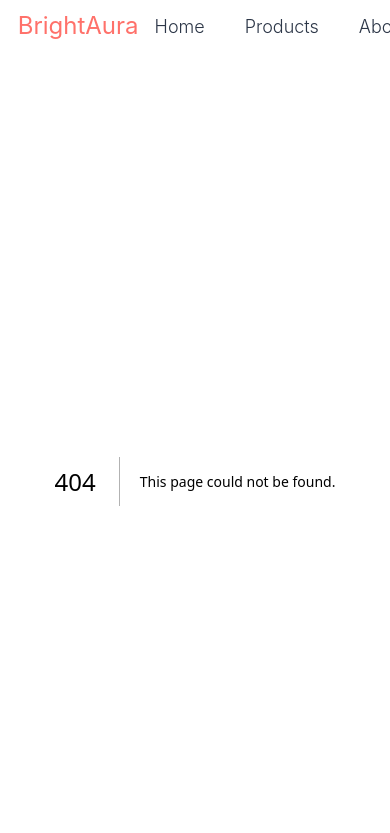
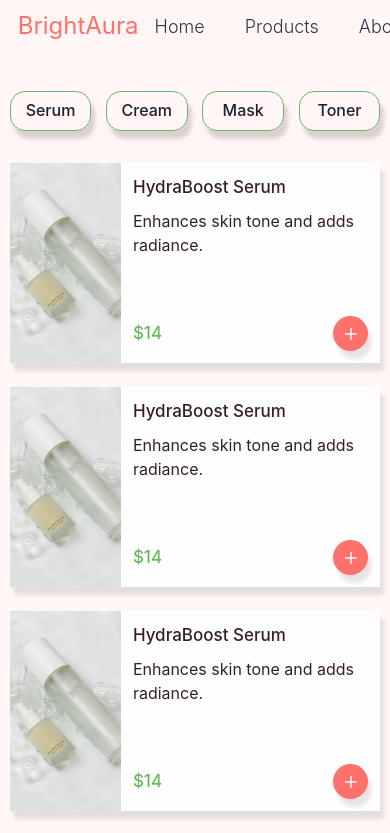
Before and after one commit to Eda-Inal/e-commerce-app, a Next.js app in the folder commerce/: page /products in a window 390 px wide. Before the commit this address had no page. Shown: the top 833 px of the page. Built offline with nearby package versions, Linux system fonts and the light colour scheme.

Commit message:
add cards and responsive design tin products page

```diff
--- a/commerce/src/app/components/navbar.jsx
+++ b/commerce/src/app/components/navbar.jsx
@@ -32,7 +32,7 @@ function Navbar() {
 
             <Flex gap={10} alignItems="center" fontWeight={300} >
               <Box fontSize="lg"  cursor="pointer"><Link href="/home">Home</Link></Box>
-              <Box fontSize="lg"  cursor="pointer">Products</Box>
+              <Box fontSize="lg"  cursor="pointer"><Link href="/products">Products</Link></Box>
               <Box fontSize="lg" cursor="pointer">About Us</Box>
               <Box fontSize="lg" fontWeight={500} cursor="pointer"><BsBasket3Fill  /></Box>
             </Flex>
--- /dev/null
+++ b/commerce/src/app/products/page.jsx
@@ -0,0 +1,86 @@
+import React from 'react'
+import { Box,Text,Button } from '@chakra-ui/react'
+import serum from  "../../../public/product.jpg"
+import Image from 'next/image'
+import { IoIosAdd } from "react-icons/io";
+function Products() {
+  const items = Array(6).fill({});
+  return (
+    <>
+  <Box width={["95%","90%","80%"]} mx="auto" mt={8}  >
+    {/* banner */}
+<Box width="100%" display="flex" mx="auto" flexDirection={["column-reverse","column-reverse","column-reverse","row"]}>
+<Box width={["100%","100%","90%","20%"]}>sdd</Box>
+
+
+
+{/* right side */}
+<Box width={["100%","100%","90%","80%"]}  mx="auto">
+    <Box width="100%" display="flex" mx="auto" justifyContent="space-between">
+<Button width="22%" height="40px" fontWeight={500} borderRadius={15} bgColor="transparent" border="1px #6BB663 solid" boxShadow="4px 8px 4px rgba(0, 0, 0, 0.15)" fontSize={["16px","18px"]}>Serum</Button>
+<Button width="22%" height="40px" fontWeight={500} borderRadius={15} bgColor="transparent" border="1px #6BB663 solid" boxShadow="4px 8px 4px rgba(0, 0, 0, 0.15)" fontSize={["16px","18px"]}>Cream</Button>
+<Button width="22%" height="40px"fontWeight={500} borderRadius={15} bgColor="transparent" border="1px #6BB663 solid" boxShadow="4px 8px 4px rgba(0, 0, 0, 0.15)" fontSize={["16px","18px"]}>Mask</Button>
+<Button width="22%" height="40px" fontWeight={500} borderRadius={15} bgColor="transparent" border="1px #6BB663 solid" boxShadow="4px 8px 4px rgba(0, 0, 0, 0.15)" fontSize={["16px","18px"]}>Toner</Button>
+    </Box>
+    {/* Cards */}
+<Box mt={8} width="100%" mx="auto" display="flex" flexWrap="wrap" justifyContent={["center", "center", "space-between"]}>
+{items.map((_, index) => (
+        <Box
+          key={index}
+          width={["100%", "100%", "48%", "48%", "48%", "30%"]}
+          boxShadow="4px 8px 4px rgba(0, 0, 0, 0.1)"
+          mx={["auto", 0, 0, 0]}
+          height="200px"
+          bgColor="#FFFEFE"
+          display="flex"
+          position="relative"
+          mb={6}
+        >
+          {/* Resim Alanı - %30 */}
+          <Box width="30%" height="100%" position="relative" >
+            <Image
+              src={serum}
+              alt="Serum Image"
+              layout="fill"
+              objectFit="cover"
+            />
+          </Box>
+
+          {/* Metin Alanı - %70 */}
+          <Box width="70%" height="100%" p={3} display="flex" flexDirection="column" alignItems="flex-start">
+            <Text fontSize="17px" fontWeight={500}>HydraBoost Serum</Text>
+            <Text mt={2}>Enhances skin tone and adds radiance.</Text>
+            <Box flexGrow={1} />
+            <Box display="flex" w="100%" justifyContent="space-between" alignItems="center">
+              <Box>
+                <Text color="#6BB663" fontSize="17px" fontWeight={500}>$14</Text>
+              </Box>
+              <Box>
+                <Box
+                  w="35px"
+                  height="35px"
+                  borderRadius="50%"
+                  bgColor="#FF716A"
+                  cursor="pointer"
+                  boxShadow="4px 8px 4px rgba(0, 0, 0, 0.1)"
+                  display="flex"
+                  justifyContent="center"
+                  alignItems="center"
+                >
+                  <IoIosAdd color="#FFFFFF" size={24} />
+                </Box>
+              </Box>
+            </Box>
+          </Box>
+        </Box>
+      ))}
+
+</Box>
+</Box>
+</Box>
+  </Box>
+    </>
+  )
+}
+
+export default Products
```
Also changed, not shown: commerce/public/product.jpg (added).
